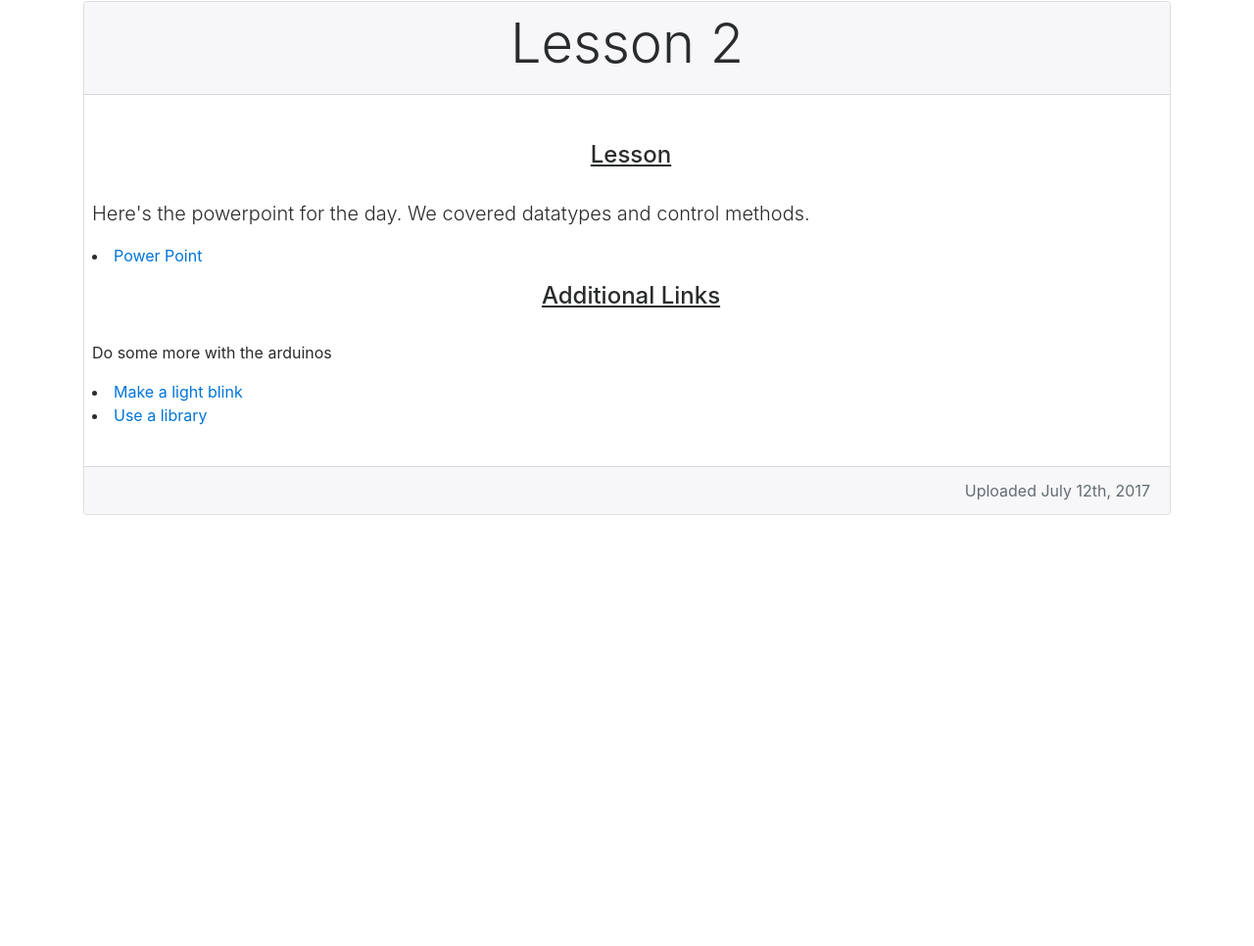
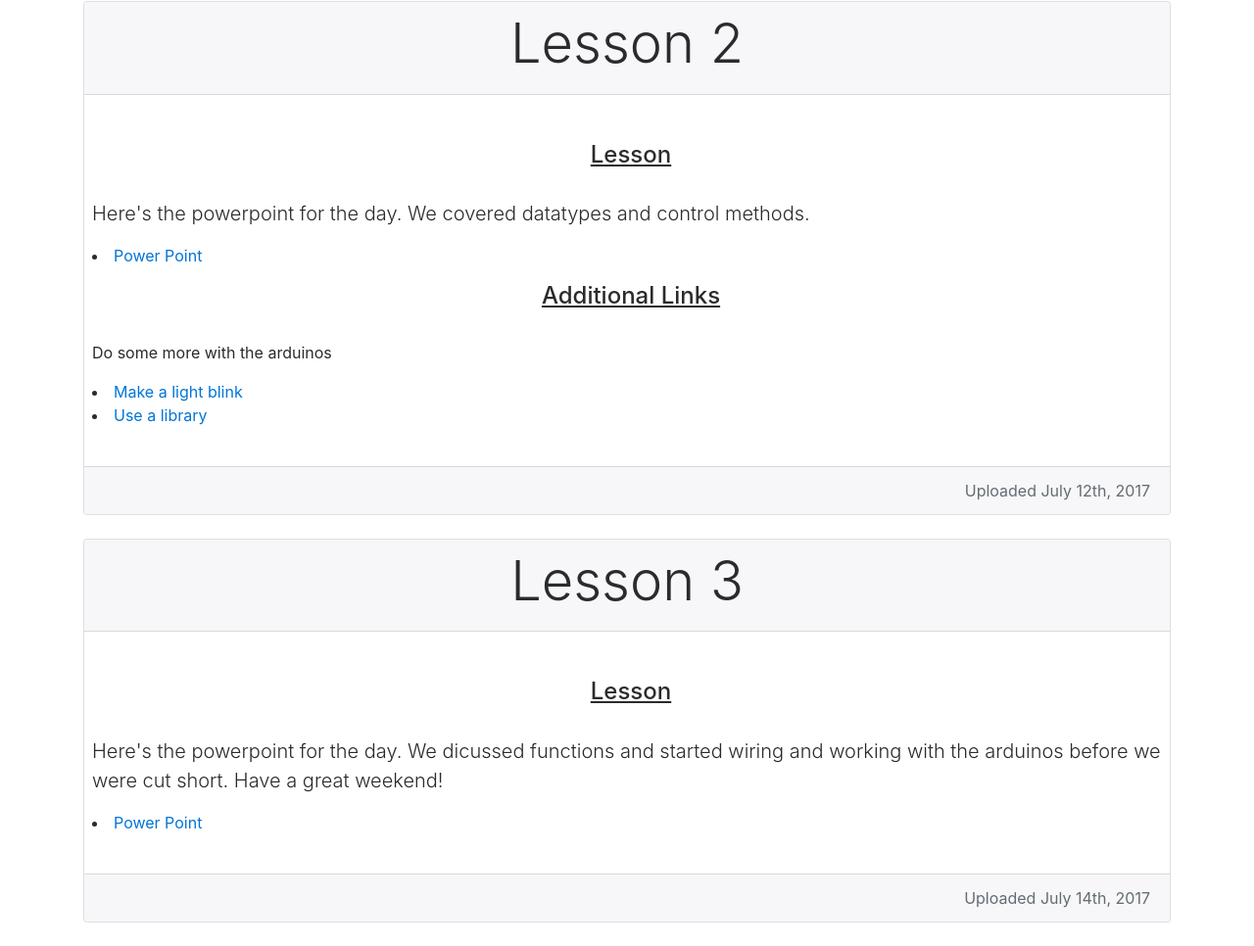
Before and after one commit to brandonpwood/Weston, a plain HTML site: page index.html in a window 1280 px wide. Shown: the part 2046-3012 px from the top of the page at 98% size. Before the commit the page ends 2596 px from the top, so only its background shows below. Drawn offline with nearby package versions, Linux system fonts and the light colour scheme; a script that the page names is missing.

Commit message:
Lesson 3 fixed

```diff
--- a/index.html
+++ b/index.html
@@ -149,13 +149,15 @@
   </div>
   <br />
 
+
+
+
   <div class = "container">
     <div class = "card">
       <div class = "card-header">
         <h1 class = "display-4 text-center">Lesson 2</h1>
       </div>
       <br />
-
       <div class = "card-body ml-2">
         <br />
         <h4 class= "text-underline text-center"><u>Lesson</u></h4>
@@ -187,6 +189,34 @@
   </div>
   <br />
 
+  <div class = "container">
+    <div class = "card">
+      <div class = "card-header">
+        <h1 class = "display-4 text-center">Lesson 3</h1>
+      </div>
+      <br />
+
+      <div class = "card-body ml-2">
+        <br />
+        <h4 class= "text-underline text-center"><u>Lesson</u></h4>
+        <br />
+        <p class = "lead">
+          Here's the powerpoint for the day. We dicussed functions and started wiring and working with the arduinos before we were cut short. Have a great weekend!
+          <li>
+            <a href = "files/L2/programming.pptx" download>Power Point</a>
+          </li>
+        </p>
+        <br />
+      </div>
+      <div class = "card-footer text-muted text-right">
+        Uploaded July 14th, 2017
+      </div>
+    </div>
+  </div>
+  <br />
+
+
+
   <script src = "./js/jquery-3.2.1.min.js"></script>
   <script src = "https://ajax.googleapis.com/ajax/libs/jquery/1.12.4/jquery.min.js"></script>
   <script src = "https://cdnjs.cloudflare.com/ajax/libs/tether/1.4.0/js/tether.js"></script>
```
